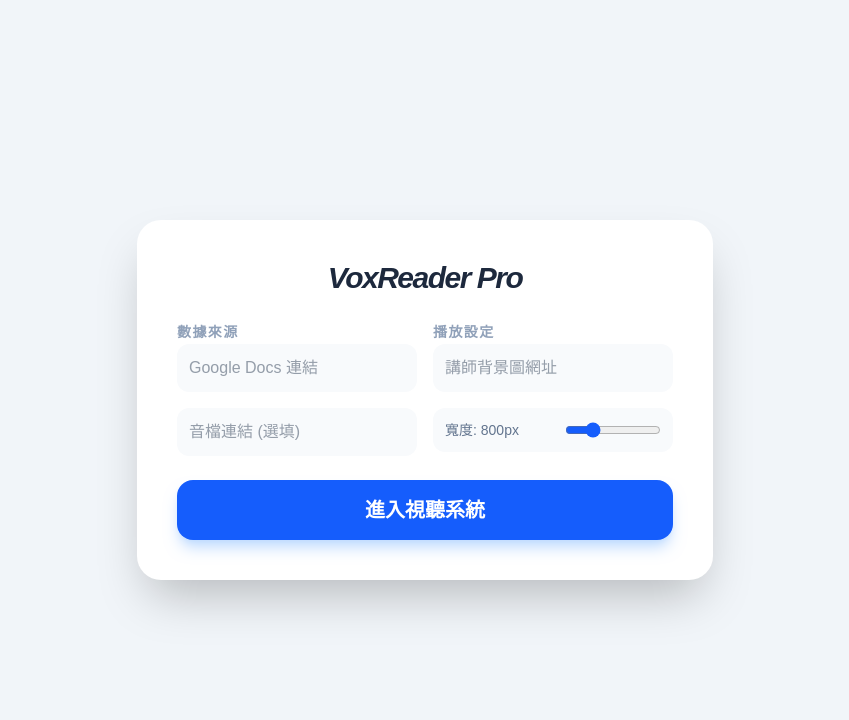
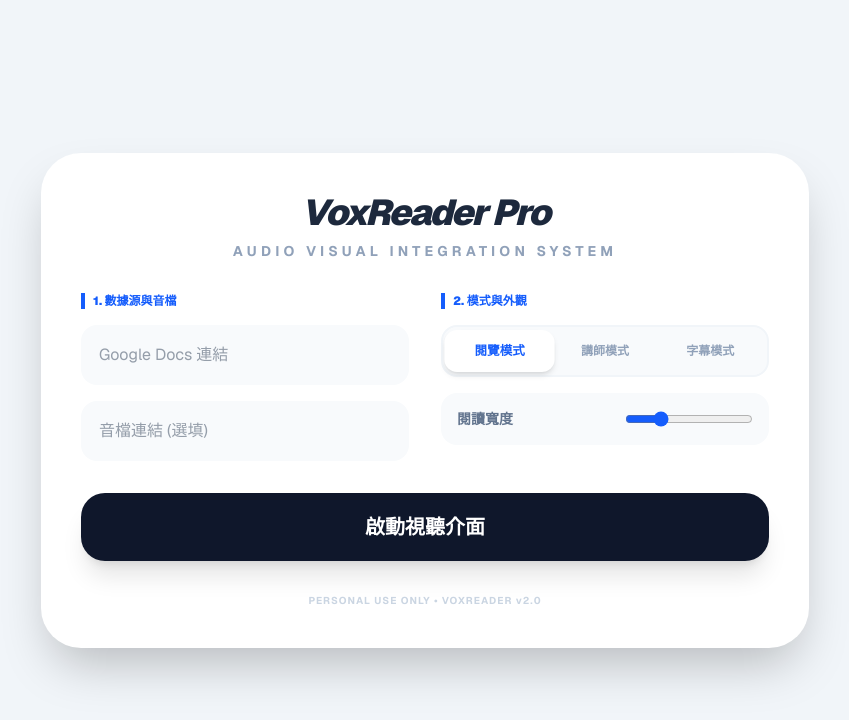
Before and after one commit to krad1985/vox-reader, a Next.js app: page / in a window 1280 px wide. Shown: the top 720 px of the page, without its empty margins (215-1064 px from the left). Built offline with nearby package versions, Linux system fonts and the light colour scheme.

Commit message:
UI: add mode selector to setup screen and refine presenter/overlay visual styles

```diff
--- a/src/app/page.tsx
+++ b/src/app/page.tsx
@@ -30,6 +30,8 @@
     setBgImageUrl(localStorage.getItem('vox-bg-url') || '');
     setContentWidth(parseInt(localStorage.getItem('vox-content-width') || '800'));
     setFontSize(parseInt(localStorage.getItem('vox-font-size') || '24'));
+    const savedMode = localStorage.getItem('vox-last-mode') as ViewMode;
+    if (savedMode) setViewMode(savedMode);
   }, []);
 
   const handleLoad = async () => {
@@ -40,12 +42,12 @@
     localStorage.setItem('vox-bg-url', bgImageUrl);
     localStorage.setItem('vox-content-width', contentWidth.toString());
     localStorage.setItem('vox-font-size', fontSize.toString());
+    localStorage.setItem('vox-last-mode', viewMode);
 
     try {
       const res = await fetch(`/api/fetch-doc?url=${encodeURIComponent(docUrl)}`);
       const rawText = await res.text();
 
-      // Error JSON check
       try {
         const jsonData = JSON.parse(rawText);
         if (jsonData.error) throw new Error(jsonData.error);
@@ -54,11 +56,9 @@
       const parser = new DOMParser();
       const doc = parser.parseFromString(rawText, 'text/html');
 
-      // Clean content
       const target = doc.querySelector('#contents') || doc.body;
       target.querySelectorAll('style, script, img, iframe').forEach(el => el.remove());
 
-      // Extract lines for Presenter/Overlay mode
       const rawLines = target.innerText
         .split(/[。\n！？]/)
         .map(l => l.trim())
@@ -66,7 +66,6 @@
 
       setLines(rawLines);
 
-      // Reader HTML
       target.querySelectorAll('*').forEach(el => {
         el.removeAttribute('style');
         el.removeAttribute('class');
@@ -92,8 +91,8 @@
         if (e.key === 'ArrowDown' || e.key === ' ') { e.preventDefault(); scrollRef.current?.scrollBy({ top: window.innerHeight * 0.8, behavior: 'smooth' }); }
         if (e.key === 'ArrowUp') { e.preventDefault(); scrollRef.current?.scrollBy({ top: -window.innerHeight * 0.8, behavior: 'smooth' }); }
       } else {
-        if (e.key === 'ArrowRight' || e.key === ' ' || e.key === 'Enter') { e.preventDefault(); nextLine(); }
-        if (e.key === 'ArrowLeft' || e.key === 'Backspace') { e.preventDefault(); prevLine(); }
+        if (e.key === 'ArrowRight' || e.key === ' ' || e.key === 'Enter' || e.key === 'ArrowDown') { e.preventDefault(); nextLine(); }
+        if (e.key === 'ArrowLeft' || e.key === 'Backspace' || e.key === 'ArrowUp') { e.preventDefault(); prevLine(); }
       }
     };
     window.addEventListener('keydown', handleKeyDown);
@@ -110,48 +109,62 @@
 
   if (isSetup) {
     return (
-      <div className="min-h-screen flex flex-col items-center justify-center p-6 bg-slate-100">
-        <div className="w-full max-w-xl bg-white p-10 rounded-3xl shadow-2xl space-y-6">
-          <h1 className="text-3xl font-black text-slate-800 text-center tracking-tighter italic">VoxReader Pro</h1>
+      <div className="min-h-screen flex flex-col items-center justify-center p-6 bg-slate-100 font-sans">
+        <div className="w-full max-w-3xl bg-white p-10 rounded-[2.5rem] shadow-2xl space-y-8">
+          <div className="text-center space-y-2">
+            <h1 className="text-4xl font-black text-slate-800 tracking-tighter italic">VoxReader Pro</h1>
+            <p className="text-slate-400 text-sm font-bold uppercase tracking-[0.3em]">Audio Visual Integration System</p>
+          </div>
 
-          <div className="grid grid-cols-1 md:grid-cols-2 gap-4">
+          <div className="grid grid-cols-1 md:grid-cols-2 gap-8">
             <div className="space-y-4">
-              <label className="text-sm font-bold text-slate-400 uppercase tracking-widest">數據來源</label>
-              <input type="text" value={docUrl} onChange={(e) => setDocUrl(e.target.value)} placeholder="Google Docs 連結" className="w-full p-3 bg-slate-50 border-none rounded-xl text-slate-700 outline-none focus:ring-2 focus:ring-blue-500" />
-              <input type="text" value={audioUrl} onChange={(e) => setAudioUrl(e.target.value)} placeholder="音檔連結 (選填)" className="w-full p-3 bg-slate-50 border-none rounded-xl text-slate-700 outline-none focus:ring-2 focus:ring-blue-500" />
+              <h2 className="text-xs font-black text-blue-600 uppercase border-l-4 border-blue-600 pl-2">1. 數據源與音檔</h2>
+              <input type="text" value={docUrl} onChange={(e) => setDocUrl(e.target.value)} placeholder="Google Docs 連結" className="w-full p-4 bg-slate-50 border-2 border-transparent rounded-2xl text-slate-700 outline-none focus:border-blue-500 transition-all" />
+              <input type="text" value={audioUrl} onChange={(e) => setAudioUrl(e.target.value)} placeholder="音檔連結 (選填)" className="w-full p-4 bg-slate-50 border-2 border-transparent rounded-2xl text-slate-700 outline-none focus:border-blue-500 transition-all" />
             </div>
+
             <div className="space-y-4">
-              <label className="text-sm font-bold text-slate-400 uppercase tracking-widest">播放設定</label>
-              <input type="text" value={bgImageUrl} onChange={(e) => setBgImageUrl(e.target.value)} placeholder="講師背景圖網址" className="w-full p-3 bg-slate-50 border-none rounded-xl text-slate-700 outline-none focus:ring-2 focus:ring-blue-500" />
-              <div className="flex items-center justify-between p-3 bg-slate-50 rounded-xl">
-                 <span className="text-sm text-slate-500">寬度: {contentWidth}px</span>
-                 <input type="range" min="400" max="2000" step="100" value={contentWidth} onChange={(e) => setContentWidth(parseInt(e.target.value))} className="w-24 accent-blue-600" />
+              <h2 className="text-xs font-black text-blue-600 uppercase border-l-4 border-blue-600 pl-2">2. 模式與外觀</h2>
+              <div className="flex bg-slate-50 p-1 rounded-2xl border-2 border-slate-100">
+                {(['reader', 'presenter', 'overlay'] as ViewMode[]).map(m => (
+                  <button key={m} onClick={() => setViewMode(m)} className={`flex-1 py-3 text-xs font-black rounded-xl transition-all ${viewMode === m ? 'bg-white shadow-md text-blue-600 scale-105' : 'text-slate-400 hover:text-slate-600'}`}>
+                    {m === 'reader' ? '閱覽模式' : m === 'presenter' ? '講師模式' : '字幕模式'}
+                  </button>
+                ))}
               </div>
+              {viewMode === 'presenter' && (
+                <input type="text" value={bgImageUrl} onChange={(e) => setBgImageUrl(e.target.value)} placeholder="講師背景圖 URL" className="w-full p-4 bg-slate-50 border-2 border-transparent rounded-2xl text-slate-700 outline-none focus:border-blue-500 transition-all animate-in fade-in zoom-in-95" />
+              )}
+              {viewMode === 'reader' && (
+                 <div className="flex items-center justify-between p-4 bg-slate-50 rounded-2xl">
+                    <span className="text-sm font-bold text-slate-500">閱讀寬度</span>
+                    <input type="range" min="400" max="2000" step="100" value={contentWidth} onChange={(e) => setContentWidth(parseInt(e.target.value))} className="w-32 accent-blue-600" />
+                 </div>
+              )}
             </div>
           </div>
 
-          <button onClick={handleLoad} className="w-full bg-blue-600 text-white py-4 rounded-2xl font-black text-xl hover:bg-blue-700 transition-all transform hover:scale-[1.02] shadow-lg shadow-blue-200">
-            {loading ? '解析中...' : '進入視聽系統'}
+          <button onClick={handleLoad} className="w-full bg-slate-900 text-white py-5 rounded-[1.5rem] font-black text-xl hover:bg-blue-600 transition-all transform hover:scale-[1.01] active:scale-95 shadow-xl">
+            {loading ? 'SYSTEM LOADING...' : '啟動視聽介面'}
           </button>
+
+          <p className="text-center text-slate-300 text-[10px] font-bold tracking-widest">PERSONAL USE ONLY • VOXREADER v2.0</p>
         </div>
       </div>
     );
   }
 
-  // --- RENDERING MODES ---
-
   return (
     <div className={`fixed inset-0 flex flex-col overflow-hidden transition-colors duration-500 ${viewMode === 'overlay' ? '' : 'bg-stone-50'}`}
          style={viewMode === 'overlay' ? { backgroundColor: overlayBg } : {}}>
 
-      {/* Global Toolbar (Auto-hide in overlay) */}
-      <div className={`h-16 bg-white border-b flex items-center justify-between px-6 z-50 transition-opacity ${viewMode === 'overlay' ? 'opacity-0 hover:opacity-100' : 'opacity-100'}`}>
+      <div className={`h-16 bg-white/80 backdrop-blur-md border-b flex items-center justify-between px-6 z-50 transition-opacity ${viewMode === 'overlay' ? 'opacity-0 hover:opacity-100' : 'opacity-100'}`}>
         <div className="flex items-center space-x-4">
-          <button onClick={() => setIsSetup(true)} className="text-slate-400 hover:text-slate-800 transition">← 設定</button>
+          <button onClick={() => setIsSetup(true)} className="px-4 py-2 bg-slate-100 rounded-xl text-slate-600 text-xs font-black hover:bg-slate-200 transition">← 返回設定</button>
           <div className="h-6 w-px bg-slate-200" />
-          <div className="flex bg-slate-100 p-1 rounded-lg">
+          <div className="flex bg-slate-100 p-1 rounded-xl">
             {(['reader', 'presenter', 'overlay'] as ViewMode[]).map(m => (
-              <button key={m} onClick={() => setViewMode(m)} className={`px-3 py-1 text-xs font-bold rounded-md transition ${viewMode === m ? 'bg-white shadow text-blue-600' : 'text-slate-500'}`}>
+              <button key={m} onClick={() => setViewMode(m)} className={`px-4 py-1.5 text-[10px] font-black rounded-lg transition-all ${viewMode === m ? 'bg-white shadow text-blue-600' : 'text-slate-400'}`}>
                 {m === 'reader' ? '閱覽' : m === 'presenter' ? '講師' : '字幕'}
               </button>
             ))}
@@ -159,44 +172,56 @@
         </div>
 
         <div className="flex items-center space-x-6">
-           <input type="range" min="16" max="120" value={fontSize} onChange={(e) => setFontSize(parseInt(e.target.value))} className="w-24 accent-blue-600" />
+           <div className="flex items-center space-x-2">
+             <span className="text-[10px] font-black text-slate-300">SIZE</span>
+             <input type="range" min="16" max="150" value={fontSize} onChange={(e) => setFontSize(parseInt(e.target.value))} className="w-24 sm:w-32 accent-blue-600" />
+           </div>
            {viewMode === 'overlay' && (
-             <div className="flex space-x-2">
-                <button onClick={() => setOverlayBg(prev => prev === '#00FF00' ? '#000000' : '#00FF00')} className="w-6 h-6 rounded-full border shadow" style={{backgroundColor: overlayBg === '#00FF00' ? '#000000' : '#00FF00'}} title="切換黑/綠幕" />
-                <button onClick={() => setOverlayPos(prev => prev === 'bottom' ? 'top' : 'bottom')} className="text-xs font-bold px-2 py-1 bg-slate-200 rounded">位置: {overlayPos}</button>
+             <div className="flex bg-slate-100 p-1 rounded-xl space-x-1">
+                <button onClick={() => setOverlayBg('#00FF00')} className={`w-8 h-8 rounded-lg border-2 ${overlayBg === '#00FF00' ? 'border-blue-500' : 'border-transparent'}`} style={{backgroundColor: '#00FF00'}} />
+                <button onClick={() => setOverlayBg('#000000')} className={`w-8 h-8 rounded-lg border-2 ${overlayBg === '#000000' ? 'border-blue-500' : 'border-transparent'}`} style={{backgroundColor: '#000000'}} />
+                <button onClick={() => setOverlayPos(prev => prev === 'bottom' ? 'top' : 'bottom')} className="px-3 text-[10px] font-black text-slate-500 uppercase">{overlayPos}</button>
              </div>
            )}
         </div>
       </div>
 
-      {/* Main Content Area */}
       <div className="flex-1 relative flex flex-col overflow-hidden">
 
-        {/* MODE: READER */}
         {viewMode === 'reader' && (
           <div ref={scrollRef} className="flex-1 overflow-y-auto py-10 px-6 sm:px-12 scroll-smooth">
             <div className="mx-auto transition-all duration-300" style={{ maxWidth: contentWidth >= 2000 ? '100%' : `${contentWidth}px`, fontSize: `${fontSize}px`, lineHeight: '1.8', color: '#334155' }} dangerouslySetInnerHTML={{ __html: content }} />
           </div>
         )}
 
-        {/* MODE: PRESENTER (Lecturer) */}
         {viewMode === 'presenter' && (
           <div className="flex-1 relative flex flex-col items-center justify-end pb-20" onClick={nextLine}>
             {bgImageUrl && <img src={bgImageUrl} className="absolute inset-0 w-full h-full object-cover z-0" alt="Background" />}
-            <div className="absolute inset-0 bg-black/20 z-10" />
-            <div className="relative z-20 w-[90%] max-w-5xl bg-black/60 backdrop-blur-md p-10 rounded-3xl border border-white/20 text-center shadow-2xl animate-in fade-in slide-in-from-bottom-4 duration-500">
-               <div style={{ fontSize: `${fontSize * 1.5}px`, color: 'white', fontWeight: 700, textShadow: '0 2px 10px rgba(0,0,0,0.5)' }}>
+            <div className="absolute inset-0 bg-black/30 z-10" />
+            <div className="relative z-20 w-[92%] max-w-6xl bg-black/60 backdrop-blur-xl p-12 rounded-[3rem] border border-white/10 text-center shadow-2xl animate-in fade-in slide-in-from-bottom-8 duration-700">
+               <div style={{ fontSize: `${fontSize * 1.8}px`, color: 'white', fontWeight: 800, textShadow: '0 4px 20px rgba(0,0,0,0.6)', lineHeight: '1.4' }}>
                  {lines[currentLineIdx] || "內容結束"}
                </div>
-               <div className="mt-4 text-white/40 text-xs font-mono uppercase tracking-widest">{currentLineIdx + 1} / {lines.length}</div>
+               <div className="mt-8 flex items-center justify-center space-x-4">
+                  <div className="h-1 flex-1 max-w-[100px] bg-white/10 rounded-full overflow-hidden">
+                    <div className="h-full bg-blue-500 transition-all duration-300" style={{ width: `${((currentLineIdx + 1) / lines.length) * 100}%` }} />
+                  </div>
+                  <span className="text-white/30 text-[10px] font-black font-mono tracking-tighter">{currentLineIdx + 1} / {lines.length}</span>
+               </div>
             </div>
           </div>
         )}
 
-        {/* MODE: OVERLAY (Broadcast) */}
         {viewMode === 'overlay' && (
           <div className={`flex-1 flex flex-col p-20 ${overlayPos === 'bottom' ? 'justify-end' : 'justify-start'}`} onClick={nextLine}>
-             <div className="text-center transition-all duration-300" style={{ fontSize: `${fontSize * 2}px`, color: 'white', fontWeight: 900, textShadow: '3px 3px 0 #000, -2px -2px 0 #000, 2px -2px 0 #000, -2px 2px 0 #000' }}>
+             <div className="text-center transition-all duration-300"
+                  style={{
+                    fontSize: `${fontSize * 2.2}px`,
+                    color: 'white',
+                    fontWeight: 900,
+                    lineHeight: '1.2',
+                    textShadow: '4px 4px 0 #000, -3px -3px 0 #000, 3px -3px 0 #000, -3px 3px 0 #000, 0 10px 30px rgba(0,0,0,0.5)'
+                  }}>
                 {lines[currentLineIdx] || ""}
              </div>
           </div>
@@ -204,10 +229,9 @@
 
       </div>
 
-      {/* Global Audio (Optional) */}
       {audioUrl && viewMode !== 'overlay' && (
-        <div className="h-20 bg-white border-t flex items-center justify-center px-4 z-40 shadow-inner">
-          <audio controls src={getDirectAudioUrl(audioUrl)} className="w-full max-w-3xl h-8" />
+        <div className="h-20 bg-white border-t flex items-center justify-center px-4 z-40 shadow-[0_-10px_40px_rgba(0,0,0,0.05)]">
+          <audio controls src={getDirectAudioUrl(audioUrl)} className="w-full max-w-3xl h-10" />
         </div>
       )}
     </div>
```
